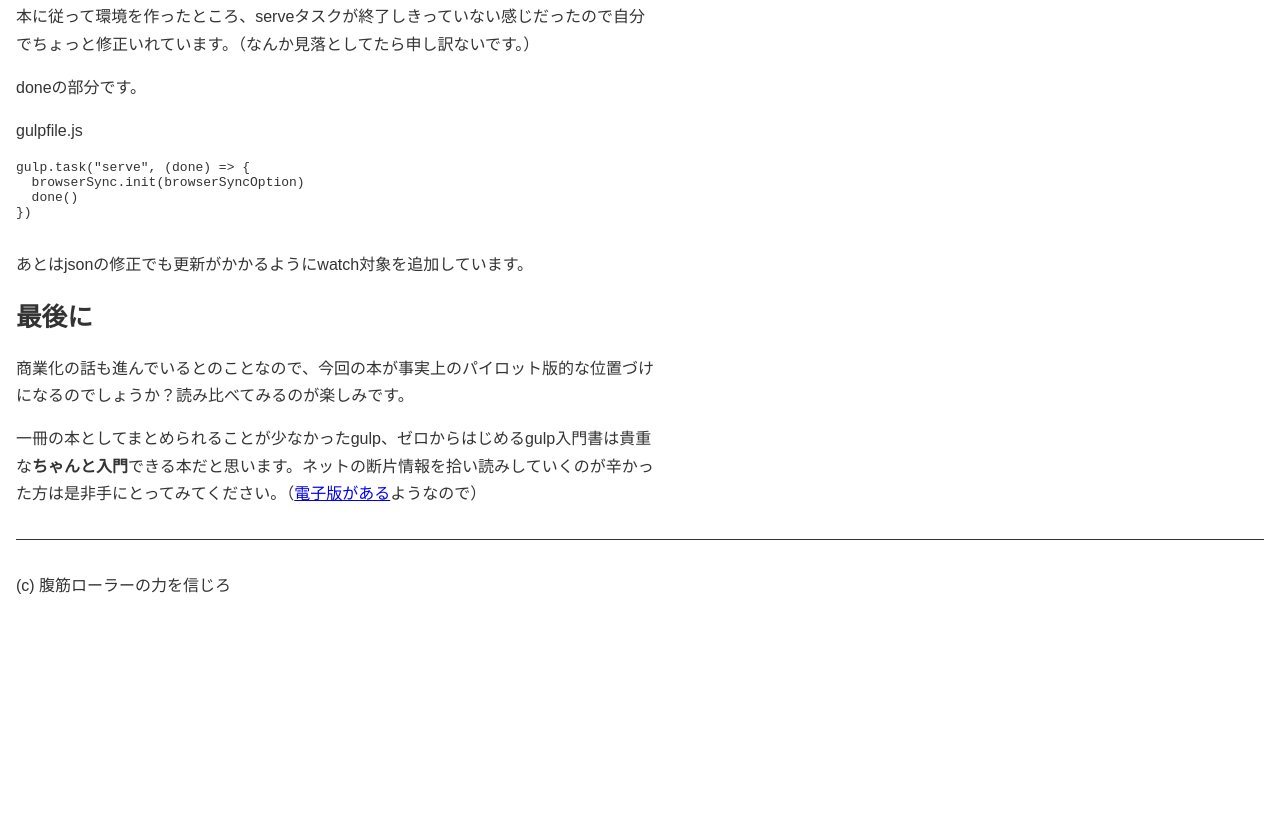
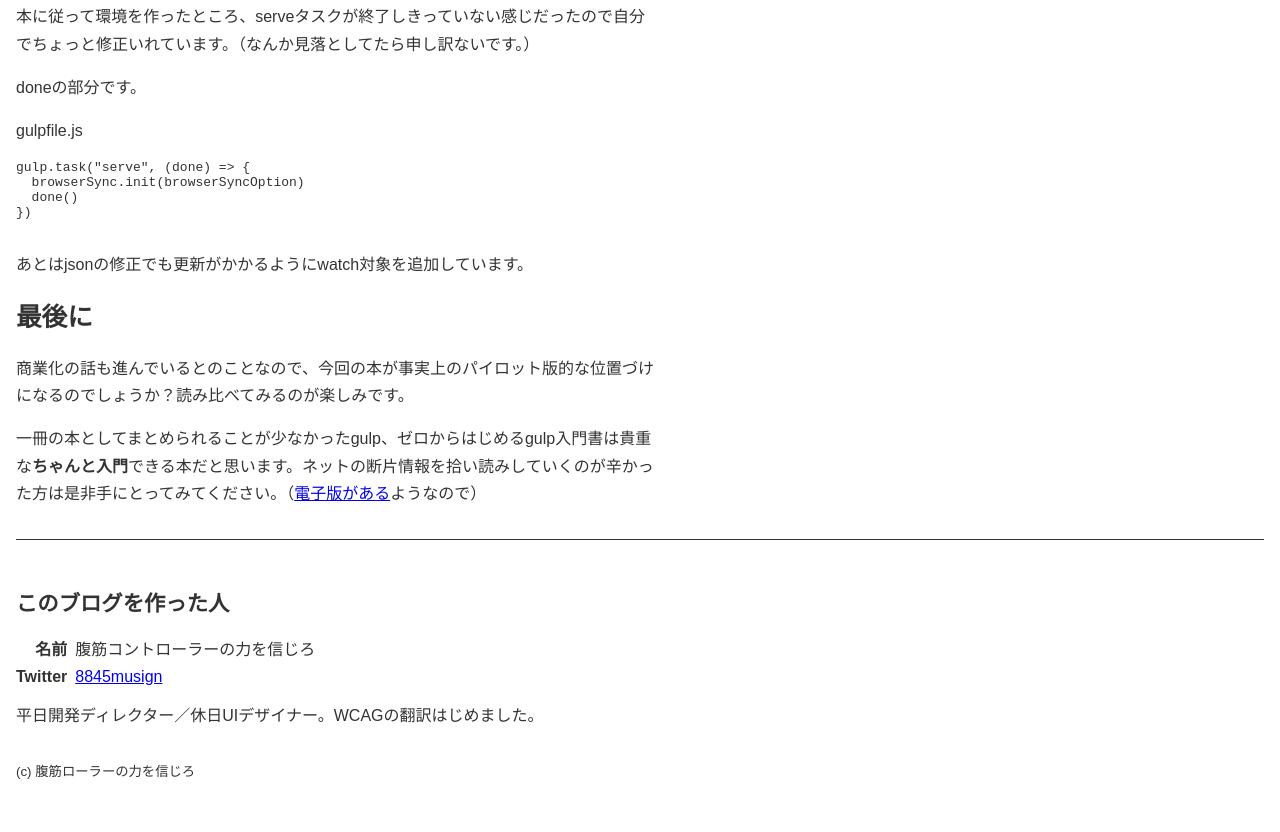
Before and after one commit to 8845musign/abroller.tech, an Eleventy site: page src/blog/2017/11/19/gulp/index.md in a window 1280 px wide. Shown: the part 1550-2382 px from the top of the page. Before the commit the page ends 2178 px from the top, so only its background shows below. Built offline with nearby package versions, Linux system fonts and the light colour scheme; Eleventy itself is replaced by a stand-in of ours; code samples lack their colours; files that its build step writes are made by us from their sources.

Commit message:
add author

```diff
--- /dev/null
+++ b/src/_data/author.json
@@ -0,0 +1,6 @@
+{
+  "name": "腹筋コントローラーの力を信じろ",
+  "twitter": "8845musign",
+  "github": "8845musign",
+  "description": "平日開発ディレクター／休日UIデザイナー。WCAGの翻訳はじめました。"
+}
--- a/src/_includes/blog.njk
+++ b/src/_includes/blog.njk
@@ -20,6 +20,18 @@
         {{ content | safe }}
     </article>
   </main>
-  <footer>(c) 腹筋ローラーの力を信じろ</footer>
+  <footer>
+    <h2>このブログを作った人</h2>
+    <dl>
+      <dt>名前</dt>
+      <dd>{{author.name}}</dd>
+      <dt>Twitter</dt>
+      <dd><a href="https://twitter.com/{{author.twitter}}">{{author.twitter}}</a></dd>
+    </dl>
+
+    <p>{{author.description}}</p>
+
+    <p><small>(c) 腹筋ローラーの力を信じろ</small></p>
+  </footer>
 </body>
 </html>
--- a/src/assets/style.css
+++ b/src/assets/style.css
@@ -113,6 +113,30 @@ hr {
   width: 90%;
 }
 
+footer > h2 {
+  font-size: var(--font-size-l2);
+}
+
+footer > dl {
+  display: grid;
+  grid-template-columns: auto 1fr;
+  grid-gap: var(--spacing-1);
+}
+
+footer > dl > dt {
+  font-weight: bold;
+  text-align: right;
+}
+
+footer > dl > dd {
+  margin-left: 0;
+}
+
+footer > p > small {
+  display: block;
+  margin-top: var(--spacing-3);
+}
+
 .visually-hidden {
   position: absolute;
   width: 1px;
```
